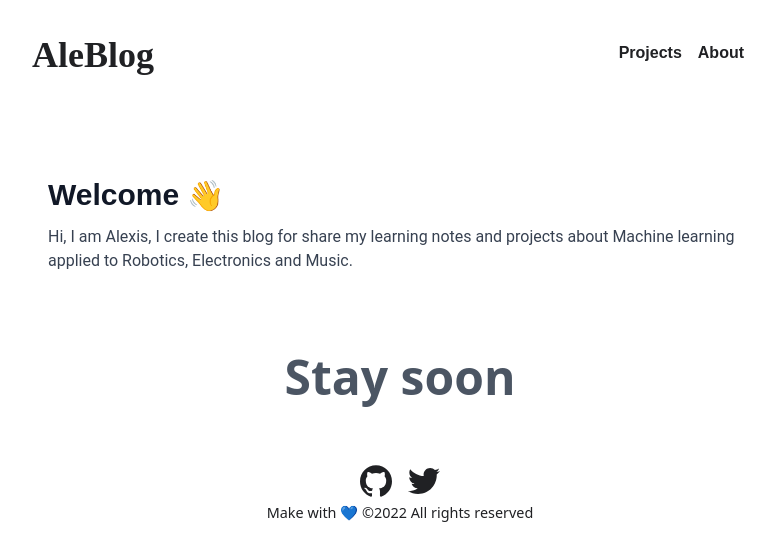
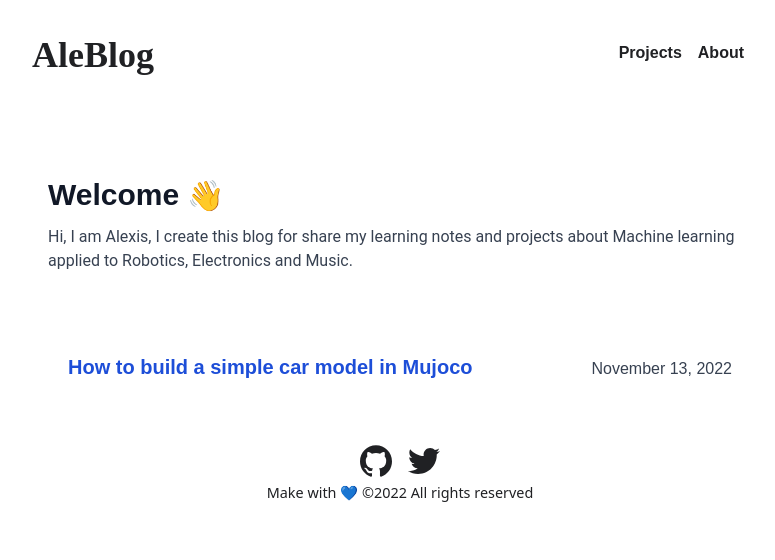
Before and after one commit to alefram/Alefram.github.io, a Next.js app: page / in a window 1280 px wide. Shown: the top 560 px of the page, without its empty margins (240-1015 px from the left). Built offline with nearby package versions, Linux system fonts and the light colour scheme; a web font is replaced by a local one.

Commit message:
fix date format

```diff
--- a/_posts/text.md
+++ b/_posts/text.md
@@ -1,4 +1,4 @@
 ---
-title: 'TEG'
-date: '01 12,2022'
+title: 'How to build a simple car model in Mujoco'
+date: '2022-11-13'
 ---
--- a/components/Date.jsx
+++ b/components/Date.jsx
@@ -1,8 +1,16 @@
 import { parseISO, format } from 'date-fns'
 
 const Date = ({ dateString }) => {
-  const date = parseISO(dateString)
-  return <time dateTime={dateString}>{format(date, 'LLLL d, yyyy')}</time>
+	console.log(dateString);
+  	const date = parseISO(dateString);
+  	console.log(date);
+
+	return (
+		<time dateTime={dateString}>
+			{format(date,'LLLL d, yyyy')}
+		</time>
+	)
+
 }
 
 export default Date;
--- a/components/Post.jsx
+++ b/components/Post.jsx
@@ -4,17 +4,17 @@ import Date from './Date';
 const Post = ({date,title,id}) => {
     return (
         <>
-            <div className="p-2 flex m-2 flex-col">
+            <div className="flex justify-between px-5">
                 <Link href={`/posts/${id}`}>
                     <a
-                        className=" prose-2xl font-semibold font-nunito
-                        text-gray-100 text-lg lg:text-xl">
+                        className=" font-bold font-nunito
+                         text-blue-700 text-lg lg:text-xl">
                         {title}
                     </a>
                 </Link>
                 <small
-                    className="prose-lg mt-1 font-nunito text-gray-400 text-sm
-                    lg:text-lg"
+                    className="mt-1 font-nunito text-gray-700 text-sm
+                        lg:text-base"
                 >
                     <Date dateString={date}/>
                 </small>
--- a/pages/index.jsx
+++ b/pages/index.jsx
@@ -2,7 +2,7 @@ import Head from 'next/head';
 import Navbar from '../components/Navbar';
 import Footer from '../components/Footer';
 import { getSortedPostsData } from '../lib/posts';
-// import Post from '../components/Post';
+import Post from '../components/Post';
 
 export default function Home ({allPostsData}) {
 
@@ -51,14 +51,8 @@ export default function Home ({allPostsData}) {
                     and projects about Machine learning applied to Robotics,
                     Electronics and Music.
                 </p>
-                <div className="flex justify-center mt-20">
-                    <p
-                        className="text-gray-600 font-bold text-5xl">
-                        Stay soon
-                    </p>
-                </div>
-
-                {/* <ul>
+                <div className="mt-20">
+                    <ul>
                         {allPostsData.map(({ id, date, title }) => (
                             <li key={id}>
                                 <Post
@@ -68,7 +62,9 @@ export default function Home ({allPostsData}) {
                                 />
                             </li>
                         ))}
-                </ul> */}
+                    </ul>
+                </div>
+
 
 
             </main>
```
Lines whose indentation alone changed are shown as unchanged.
